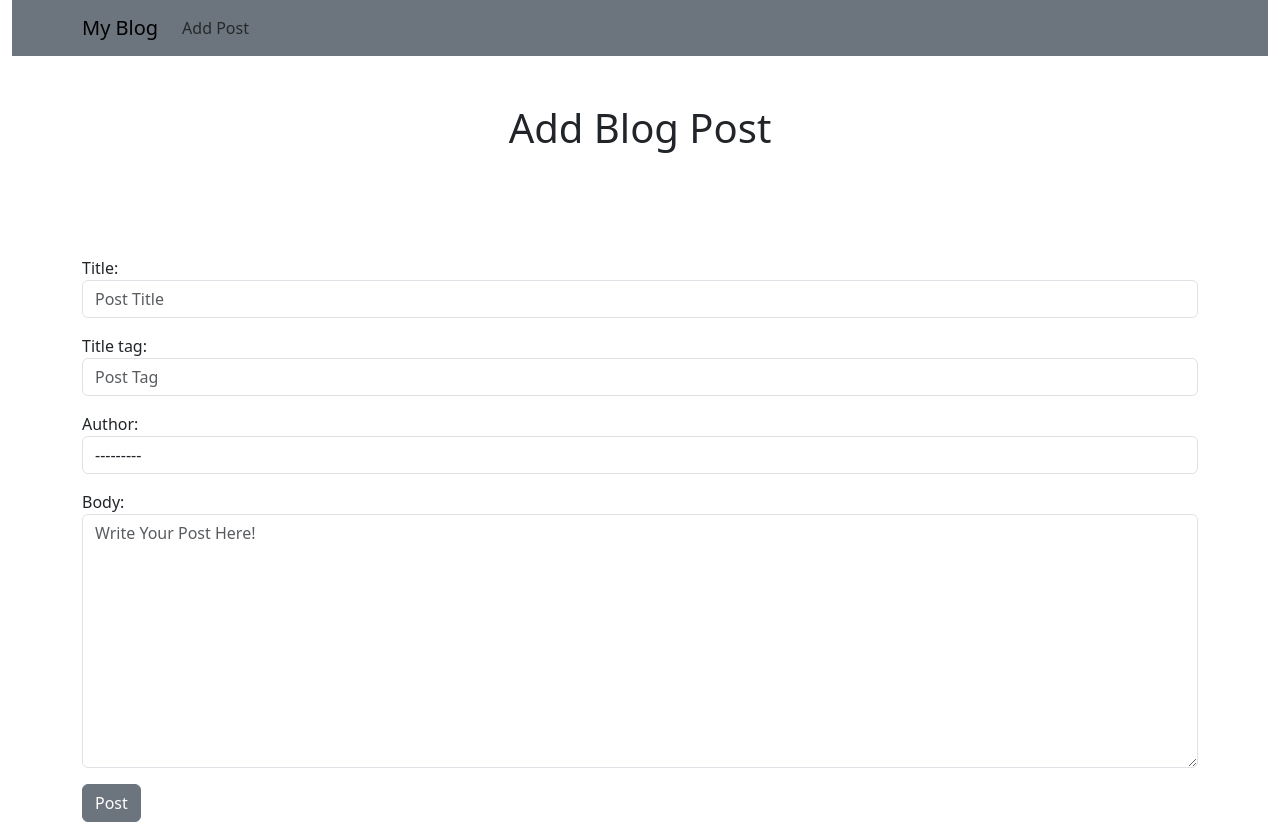
After one commit to danu-wijaya/coba_blog_django, a Django app: page /add_post/ in a window 1280 px wide. The commit adds this page. Run offline with Django 4.2, Linux system fonts and the light colour scheme; data comes from the database, SQL or seed files in the repository; both versions use the stored data as it was after the commit.

Commit message:
create read update

```diff
--- a/templates/base.html
+++ b/templates/base.html
@@ -7,9 +7,9 @@
     <link href="https://cdn.jsdelivr.net/npm/bootstrap@5.3.0/dist/css/bootstrap.min.css" rel="stylesheet" integrity="sha384-9ndCyUaIbzAi2FUVXJi0CjmCapSmO7SnpJef0486qhLnuZ2cdeRhO02iuK6FUUVM" crossorigin="anonymous">
   </head>
   <body>
-
-    <nav class="navbar navbar-expand-lg bg-secondary text-white>
-        <div class="container-fluid">
+    <div class="container-fluid">
+    <nav class="navbar navbar-expand-lg bg-secondary text-white">
+        <div class="container">
           <a class="navbar-brand" href="{% url 'home' %}">My Blog</a>
           <button class="navbar-toggler" type="button" data-bs-toggle="collapse" data-bs-target="#navbarSupportedContent" aria-controls="navbarSupportedContent" aria-expanded="false" aria-label="Toggle navigation">
             <span class="navbar-toggler-icon"></span>
@@ -17,7 +17,7 @@
           <div class="collapse navbar-collapse" id="navbarSupportedContent">
             <ul class="navbar-nav me-auto mb-2 mb-lg-0">
               <li class="nav-item">
-                <a class="nav-link" href="#">Link</a>
+                <a class="nav-link" href="{% url 'add_post' %}">Add Post</a>
               </li>
               </li>
             </ul>
@@ -25,7 +25,7 @@
         </div>
       </nav>
 
-
+    </div>
     {% block content %}
     {% endblock  %}
 
--- /dev/null
+++ b/theblog/forms.py
@@ -0,0 +1,29 @@
+from django import forms
+from .models import Post
+
+
+class PostForm(forms.ModelForm):
+    class Meta:
+        model = Post
+        fields = ('title', 'title_tag', 'author', 'body')
+
+        widgets = {
+            'title': forms.TextInput(attrs={'class': 'form-control', 'placeholder': 'Post Title'}),
+            'title_tag': forms.TextInput(attrs={'class': 'form-control', 'placeholder': 'Post Tag'}),
+            'author': forms.Select(attrs={'class': 'form-control'}),
+            'body': forms.Textarea(attrs={'class': 'form-control', 'placeholder': 'Write Your Post Here!'}),
+
+        }
+
+class EditForm(forms.ModelForm):
+    class Meta:
+        model = Post
+        fields = ('title', 'title_tag', 'body')
+
+        widgets = {
+            'title': forms.TextInput(attrs={'class': 'form-control', 'placeholder': 'Post Title'}),
+            'title_tag': forms.TextInput(attrs={'class': 'form-control', 'placeholder': 'Post Tag'}),
+            #'author': forms.Select(attrs={'class': 'form-control'}),
+            'body': forms.Textarea(attrs={'class': 'form-control', 'placeholder': 'Write Your Post Here!'}),
+
+        }
--- a/theblog/models.py
+++ b/theblog/models.py
@@ -1,11 +1,16 @@
 from django.db import models
 from django.contrib.auth.models import User
+from django.urls import reverse
 
 class Post(models.Model):
     title = models.CharField(max_length=255, null=True)
-    title_tag = models.CharField(max_length=255, default="My Blog")
+    title_tag = models.CharField(max_length=255)
     author = models.ForeignKey(User, on_delete=models.CASCADE, null=True)
     body = models.TextField(null=True)
 
     def __str__(self):
         return f"Title : {self.title} - Author : {self.author}"
+
+    def get_absolute_url(self):
+        #return reverse("article-detail", args=(str(self.id)))
+        return reverse("home")
--- /dev/null
+++ b/theblog/templates/add_post.html
@@ -0,0 +1,22 @@
+{% extends 'base.html' %}
+
+{% block title %}
+Create New Post
+{% endblock  %}
+
+
+{% block content %}
+
+<div class="container">
+    <h1 class="text-center py-5">Add Blog Post</h1>
+    <br><br>
+
+    <div class="form-group">
+        <form method="POST">
+            {% csrf_token %}
+            {{ form.as_p }}
+            <button class="btn btn-secondary">Post</button>
+        </form>
+    </div>
+</div>
+{% endblock  %}
--- a/theblog/templates/article_detail.html
+++ b/theblog/templates/article_detail.html
@@ -14,5 +14,7 @@
 <br><br>
 
 <a class="btn btn-secondary" href="{% url 'home' %} " role="button">Back</a>
+<a class="btn btn-secondary" href="{% url 'update_post' post.pk %}" role="button">Edit</a>
+
 </div>
 {% endblock  %}
--- a/theblog/templates/home.html
+++ b/theblog/templates/home.html
@@ -3,15 +3,17 @@
 
 
 {% block content %}
+<div class="container py-4">
 <ul>
     <h1>Posts</h1>
     {% for post in object_list %}
     <li>
-        <a href="{% url 'article-detail' post.pk %}">{{ post.title }}</a>- {{ post.author }} <br>
+        <a href="{% url 'article-detail' post.pk %}">{{ post.title }}</a>- {{ post.author }} - <a href="{% url 'update_post' post.pk %}">Edit</a><br>
         {{ post.body }}
     </li>
 
 
     {% endfor %}
 </ul>
+</div>
 {% endblock  %}
--- a/theblog/urls.py
+++ b/theblog/urls.py
@@ -1,9 +1,10 @@
 from django.urls import path
-from .views import HomeView, ArticleDetailView
+from .views import HomeView, ArticleDetailView, AddPostView, UpdatePostView
 
 urlpatterns = [
     # path('', views.home, name='home'),
     path('', HomeView.as_view(), name='home'),
     path('article/<int:pk>', ArticleDetailView.as_view(), name='article-detail'),
-
+    path('add_post/', AddPostView.as_view(), name='add_post'),
+    path('article/edit/<int:pk>', UpdatePostView.as_view(), name='update_post'),
 ]
--- a/theblog/views.py
+++ b/theblog/views.py
@@ -1,10 +1,7 @@
 from django.shortcuts import render
-from django.views.generic import ListView, DetailView
+from django.views.generic import ListView, DetailView, CreateView, UpdateView
 from .models import Post
-
-# Create your views here.
-# def home(request):
-#     return render(request, 'home.html', {})
+from .forms import PostForm, EditForm
 
 class HomeView(ListView):
     model = Post
@@ -13,3 +10,16 @@ class HomeView(ListView):
 class ArticleDetailView(DetailView):
     model = Post
     template_name = 'article_detail.html'
+
+class AddPostView(CreateView):
+    model = Post
+    form_class = PostForm
+    template_name = "add_post.html"
+    # fields = ("title", "body")
+    # fields = '__all__'
+
+class UpdatePostView(UpdateView):
+    model = Post
+    form_class = EditForm
+    template_name = "update_post.html"
+    #fields = ["title", "title_tag", "body"]
```
Also changed, not shown: theblog/templates/update_post.html (added, +22 -0 lines), db.sqlite3.
